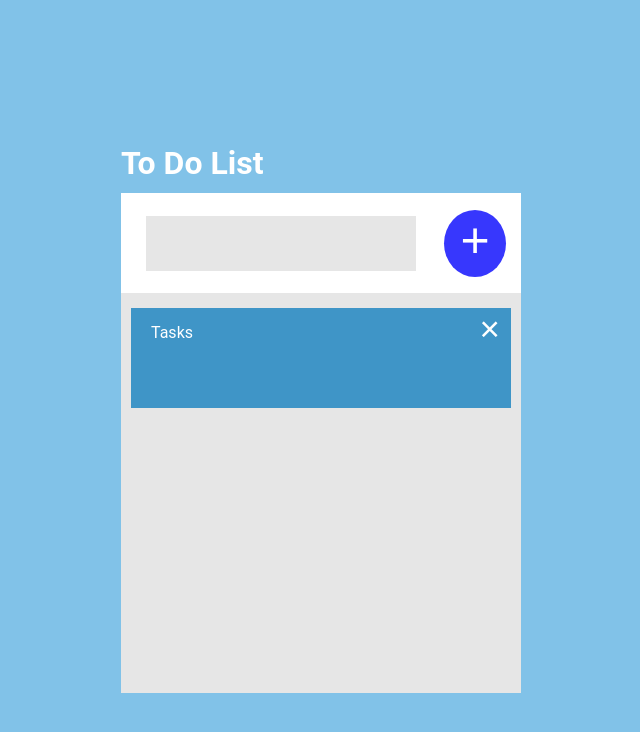
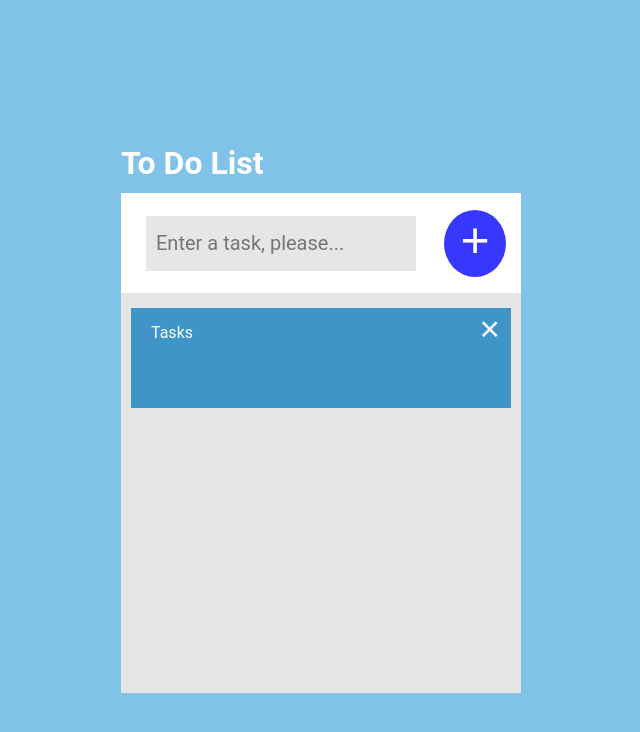
Before and after one commit to fara0000/ToDo_List_React, a React app: page / in a window 1280 px wide. Shown: the top 732 px of the page, without its empty margins (319-959 px from the left). Built offline with nearby package versions, Linux system fonts and the light colour scheme.

Commit message:
TD-06 is done. Value of input already taken

```diff
--- a/src/App/components/wrapper/Wrapper.js
+++ b/src/App/components/wrapper/Wrapper.js
@@ -8,7 +8,19 @@ import ToDoItem from '../TodoListItem/TodoListItem';
 
 class ToDoContainer extends React.PureComponent {
     constructor (props) {
-        super (props)
+        super (props);
+
+        this.state = {
+            task : ''
+        }
+
+        this.handleInput = this.handleInput.bind(this);
+    }
+
+    handleInput (event) {
+        const valueInput = event.target.value;
+        this.setState({task: valueInput});
+        console.log(this.state)
     }
 
     render () {
@@ -19,7 +31,12 @@ class ToDoContainer extends React.PureComponent {
                 </Container.TitleDiv>
                 <Container.MainWrapper>
                     <InputWrapper>
-                        <ToDoInput />
+                        <ToDoInput
+                        placeholder = {'Enter a task, please...'}
+                        className = {'ToDo_Input'}
+                        type = {'text'}
+                        onChange = {this.handleInput}
+                        />
                         <ToDoButton />
                     </InputWrapper>
                     <TaskWrapper>
```
